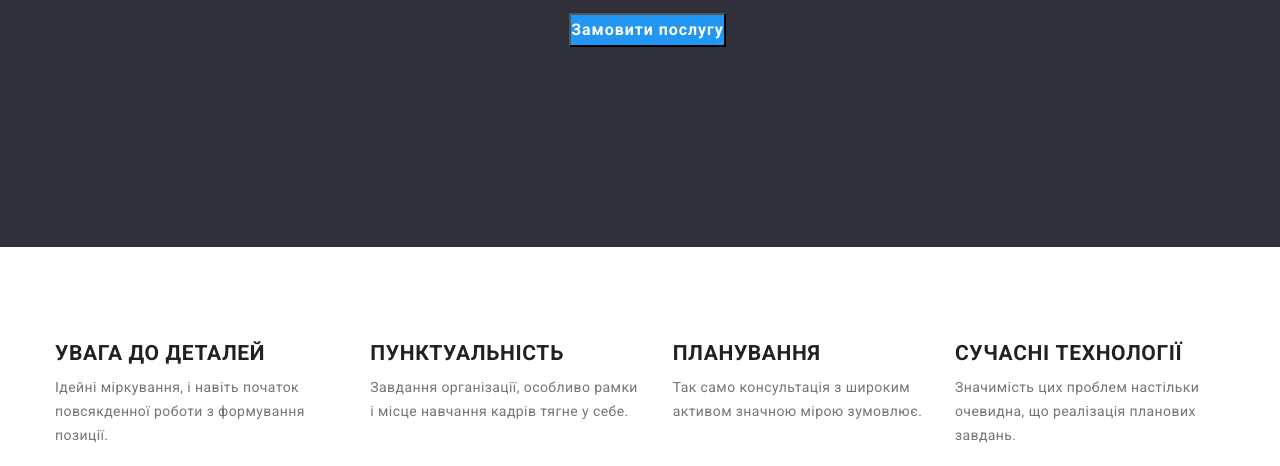
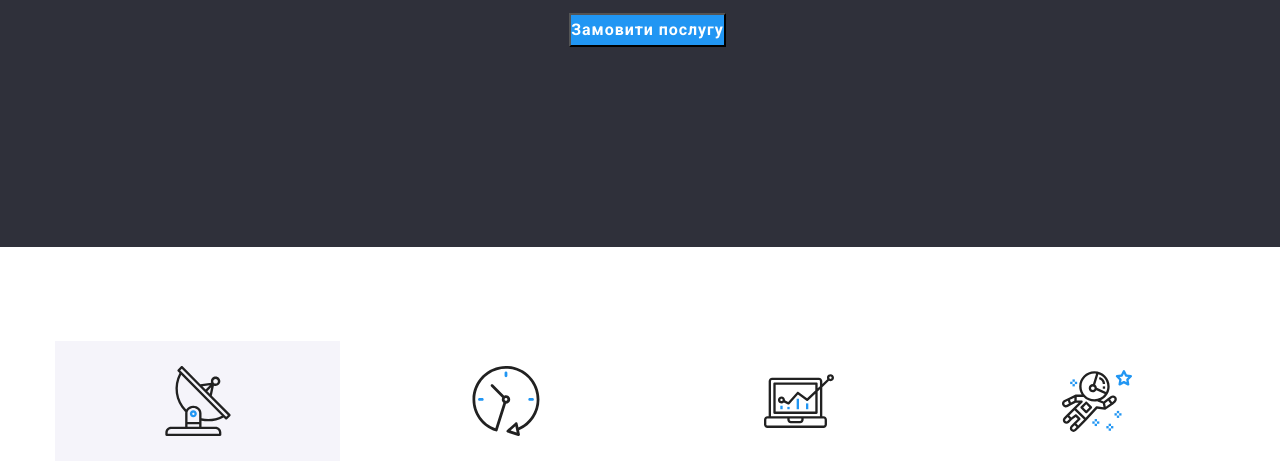
Before and after one commit to sheremetkyryl/WebStudio, a plain HTML site: page index.html in a window 1280 px wide. Shown: the part 486-952 px from the top of the page. Drawn offline with nearby package versions, Linux system fonts and the light colour scheme.

Commit message:
added icons

```diff
--- a/src/css/style.css
+++ b/src/css/style.css
@@ -101,21 +101,42 @@ body {
   justify-content: space-between;
   column-gap: 30px;
 }
-.feature-item:nth-child(1)::before .feature-item::before {
+.feature-item:nth-child(1)::before {
+   content: "";
+   display: block;
+   height: 120px;
+   background-color: var(--thirdBgColor);
+   background-image: url(/src/images/icons/antenna.svg);
+   background-repeat: no-repeat;
+   background-position: center;
+   margin-bottom: 30px;
+}
+.feature-item:nth-child(2)::before {
   content: "";
-  background-image: url(/src/images/icons/antenna.png);
+  display: block;
+  height: 120px;
+  background-image: url(/src/images/icons/clock.svg);
+  background-repeat: no-repeat;
+  background-position: center;
+  margin-bottom: 30px;
 }
-.feature-item:nth-child(2) .feature-item::before {
+.feature-item:nth-child(3)::before {
   content: "";
-  background-image: url(/src/images/icons/clock.png);
+  display: block;
+  height: 120px;
+  background-image: url(/src/images/icons/diagram.svg);
+  background-repeat: no-repeat;
+  background-position: center;
+  margin-bottom: 30px;
 }
-.feature-item:nth-child(3) .feature-item::before {
+.feature-item:nth-child(4)::before {
   content: "";
-  background-image: url(/src/images/icons/diagram.png);
-}
-.feature-item:nth-child(4) .feature-item::before {
-  content: "";
-  background-image: url(/src/images/icons/astronaut.png);
+  display: block;
+  height: 120px;
+  background-image: url(/src/images/icons/astronaut.svg);
+  background-repeat: no-repeat;
+  background-position: center;
+  margin-bottom: 30px;
 }
 .feature-title {
   font-weight: 700;
@@ -254,7 +275,7 @@ body {
 .portfolio-filter {
   display: flex;
   justify-content: center;
-  gap: 8px;
+   gap: 8px;
   margin-bottom: 34px;
 }
 
```
Also changed, not shown: src/images/icons/antenna.png (deleted), src/images/icons/antenna.svg (added), src/images/icons/astronaut.png (deleted), src/images/icons/astronaut.svg (added), src/images/icons/clock.png (deleted), src/images/icons/clock.svg (added), src/images/icons/diagram.png (deleted), src/images/icons/diagram.svg (added).
